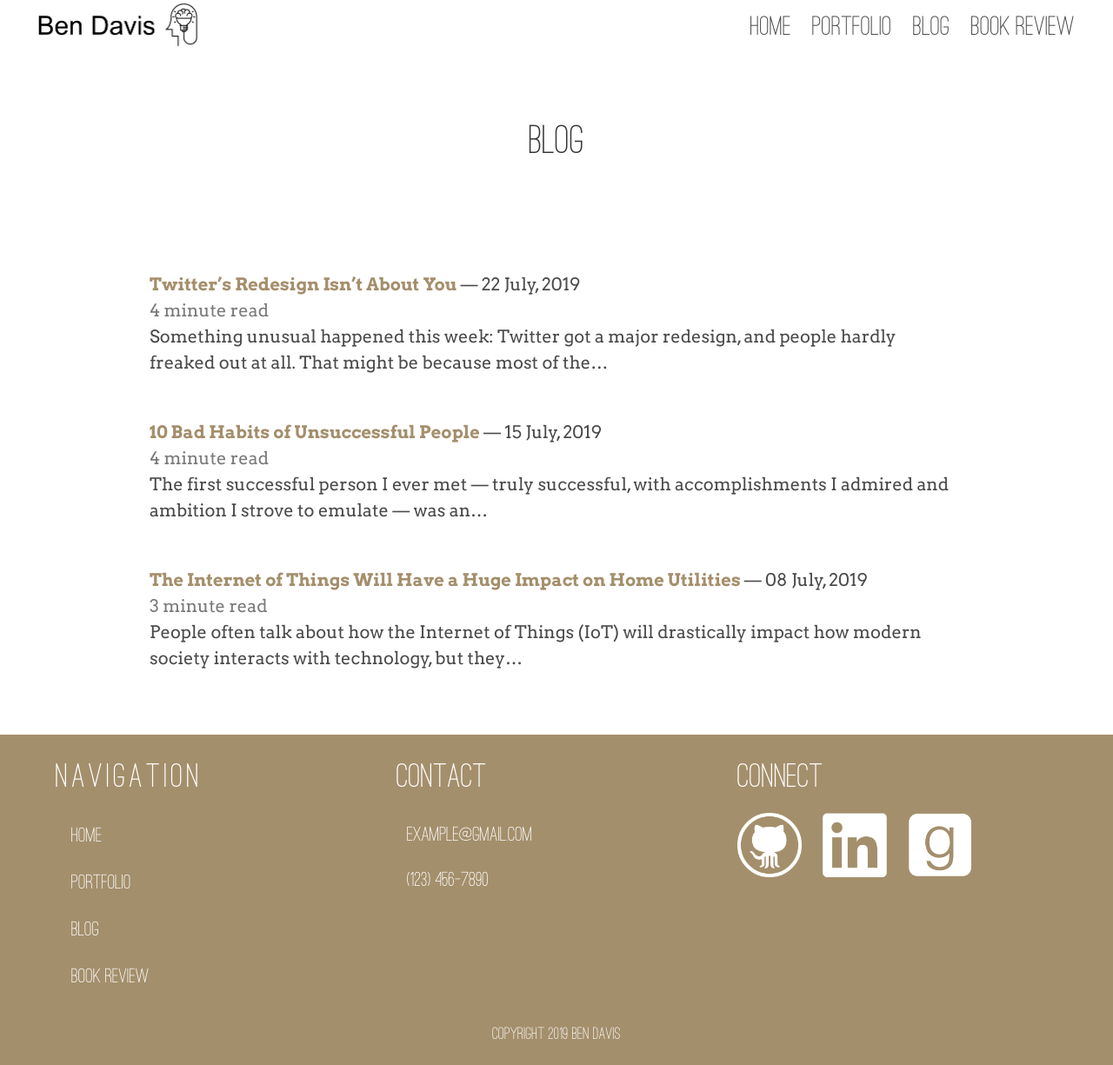
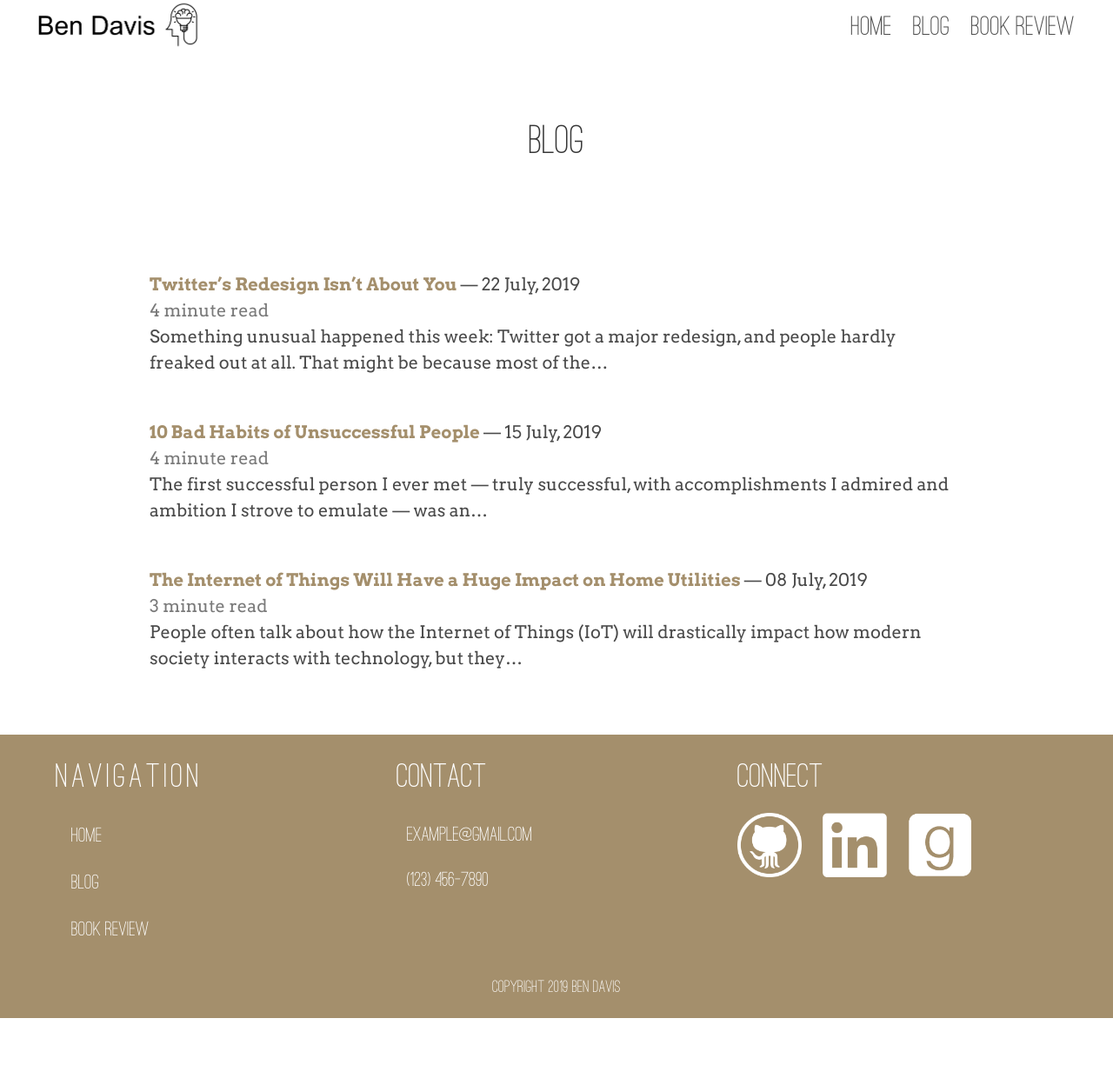
Before and after one commit to bdavs3/my-website, a Gatsby site: page /blog in a window 1280 px wide. Shown: the whole page at 87% size. After the commit the page ends 1171 px from the top, so only its background shows below. Built offline with nearby package versions, Linux system fonts and the light colour scheme; Gatsby itself is replaced by a stand-in of ours.

Commit message:
Remove portfolio item from header/footer

```diff
--- a/src/components/footer.js
+++ b/src/components/footer.js
@@ -17,9 +17,9 @@ const Footer = () => (
                 <li>
                   <Link to="/">Home</Link>
                 </li>
-                <li>
+                {/* <li>
                   <Link to="/portfolio">Portfolio</Link>
-                </li>
+                </li> */}
                 <li>
                   <Link to="/blog">Blog</Link>
                 </li>
--- a/src/components/header.js
+++ b/src/components/header.js
@@ -55,9 +55,9 @@ class Header extends React.Component {
                 <Link className="navbar-item" to="/">
                   Home
                 </Link>
-                <Link className="navbar-item" to="/portfolio">
+                {/* <Link className="navbar-item" to="/portfolio">
                   Portfolio
-                </Link>
+                </Link> */}
                 <Link className="navbar-item" to="/blog">
                   Blog
                 </Link>
```
